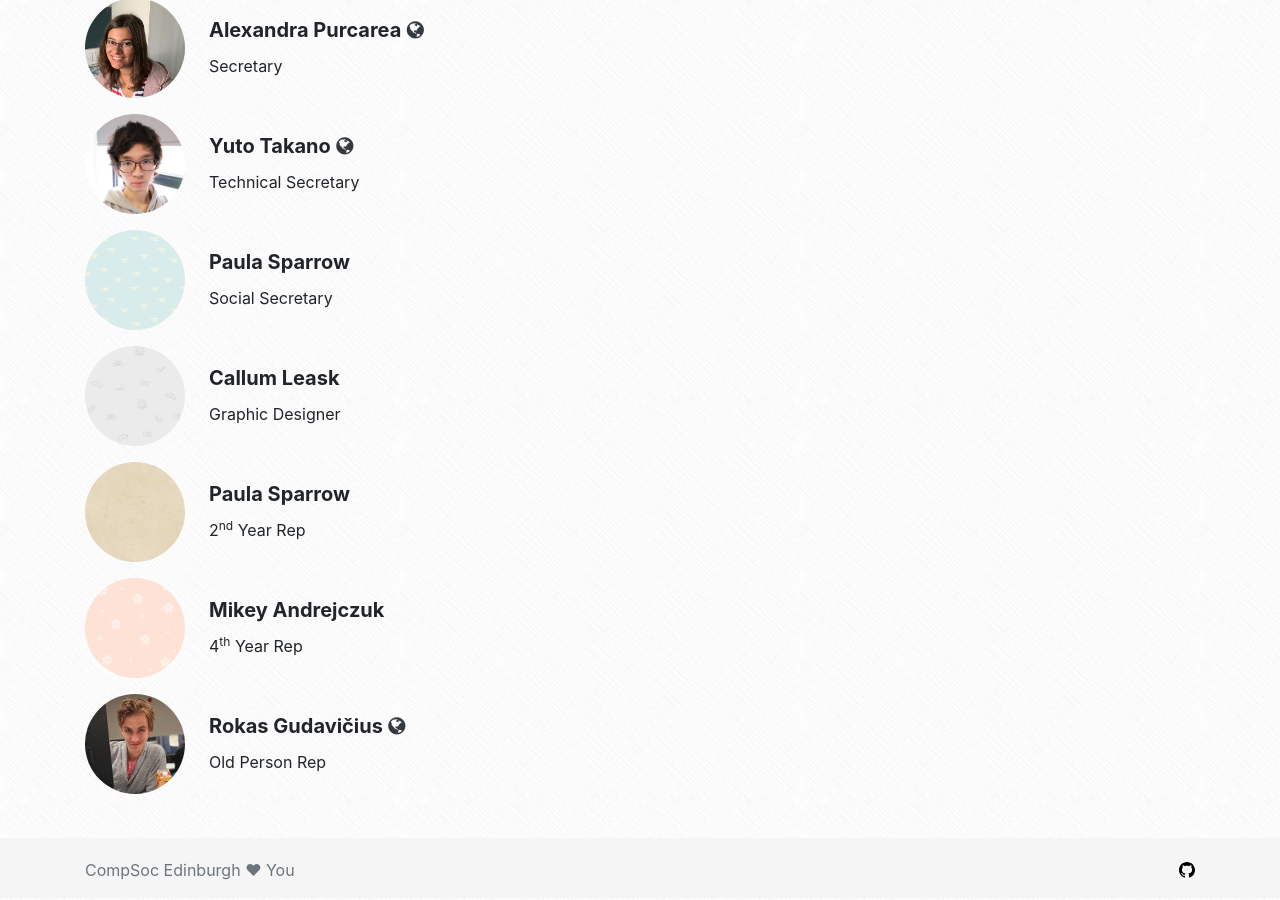
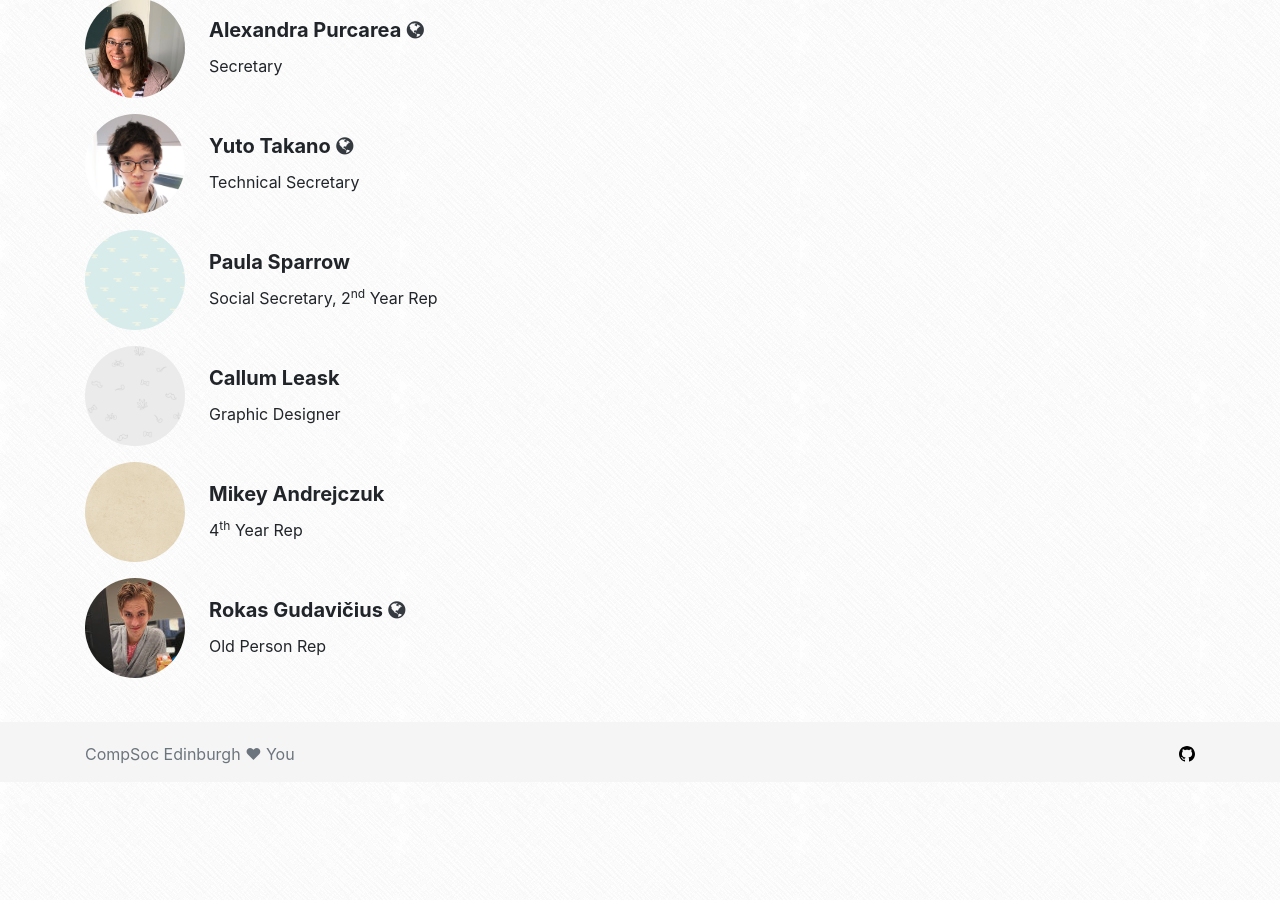
Before and after one commit to compsoc-edinburgh/website, a Jekyll site: the page built from _pages/team.html, in a window 1280 px wide and 900 px high, scrolled down 796 px. Built offline with Jekyll 4.4.1, drawn with Linux system fonts in a browser that asks for light colours; nearby versions of some CDN libraries; after the commit the page ends 1580 px from its top, so only the background shows below that.

Commit message:
Gather duplicated names into one entry in /team

```diff
--- a/_data/committee/2021-2022.yml
+++ b/_data/committee/2021-2022.yml
@@ -27,7 +27,7 @@
         img: yuto-1.jpg
 
       - name: Paula Sparrow
-        role: Social Secretary
+        role: Social Secretary, 2<sup>nd</sup> Year Rep
         # url:
         # img:
 
@@ -41,8 +41,8 @@
         # url:
         # img:
 
-      - name: Paula Sparrow
-        role: 2<sup>nd</sup> Year Rep
+      # - name:
+      #   role: 2<sup>nd</sup> Year Rep
         # url:
         # img:
 
```
